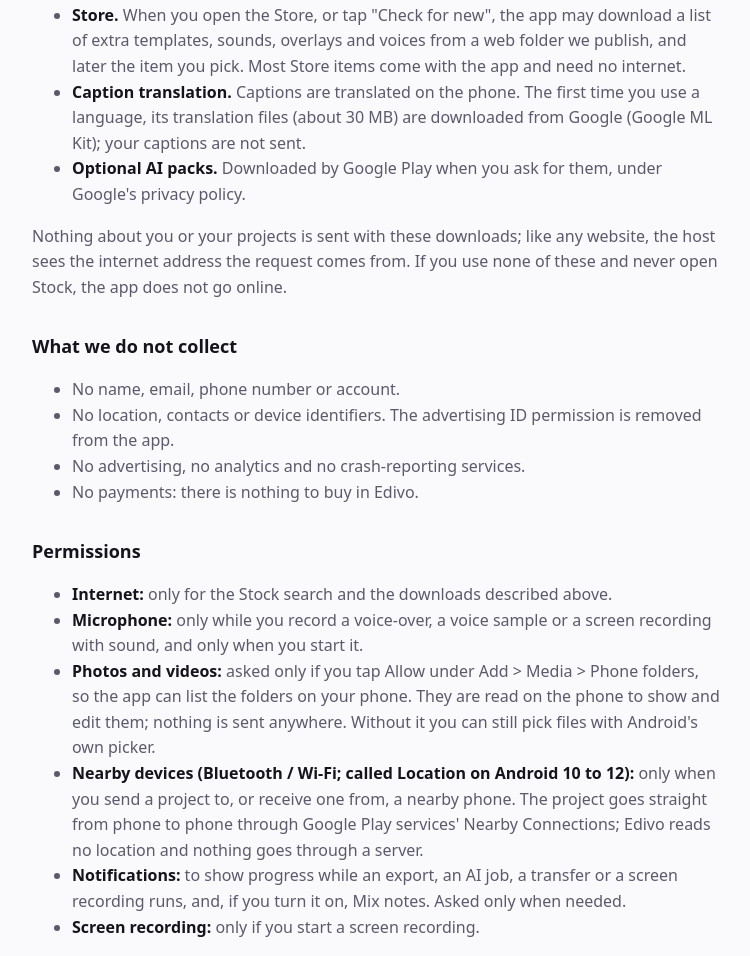
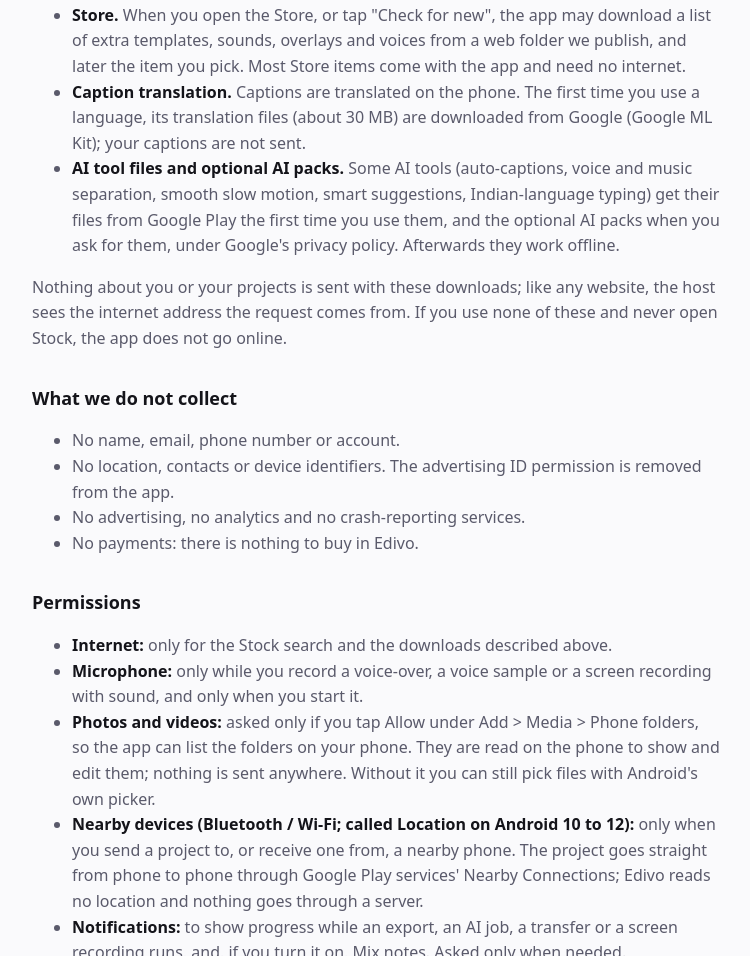
Before and after one commit to RANJOOOO/gleamo, a plain HTML site: page edivo/privacy/index.html in a window 1280 px wide. Shown: the part 1120-2076 px from the top of the page, without its empty margins (264-1014 px from the left). Drawn offline with Linux system fonts and the light colour scheme.

Commit message:
Edivo privacy: AI tool files come from Google Play on first use

```diff
--- a/edivo/privacy/index.html
+++ b/edivo/privacy/index.html
@@ -49,7 +49,7 @@
   <ul>
     <li><strong>Store.</strong> When you open the Store, or tap "Check for new", the app may download a list of extra templates, sounds, overlays and voices from a web folder we publish, and later the item you pick. Most Store items come with the app and need no internet.</li>
     <li><strong>Caption translation.</strong> Captions are translated on the phone. The first time you use a language, its translation files (about 30 MB) are downloaded from Google (Google ML Kit); your captions are not sent.</li>
-    <li><strong>Optional AI packs.</strong> Downloaded by Google Play when you ask for them, under Google's privacy policy.</li>
+    <li><strong>AI tool files and optional AI packs.</strong> Some AI tools (auto-captions, voice and music separation, smooth slow motion, smart suggestions, Indian-language typing) get their files from Google Play the first time you use them, and the optional AI packs when you ask for them, under Google's privacy policy. Afterwards they work offline.</li>
   </ul>
   <p>Nothing about you or your projects is sent with these downloads; like any website, the host sees the internet address the request comes from. If you use none of these and never open Stock, the app does not go online.</p>
 
```
